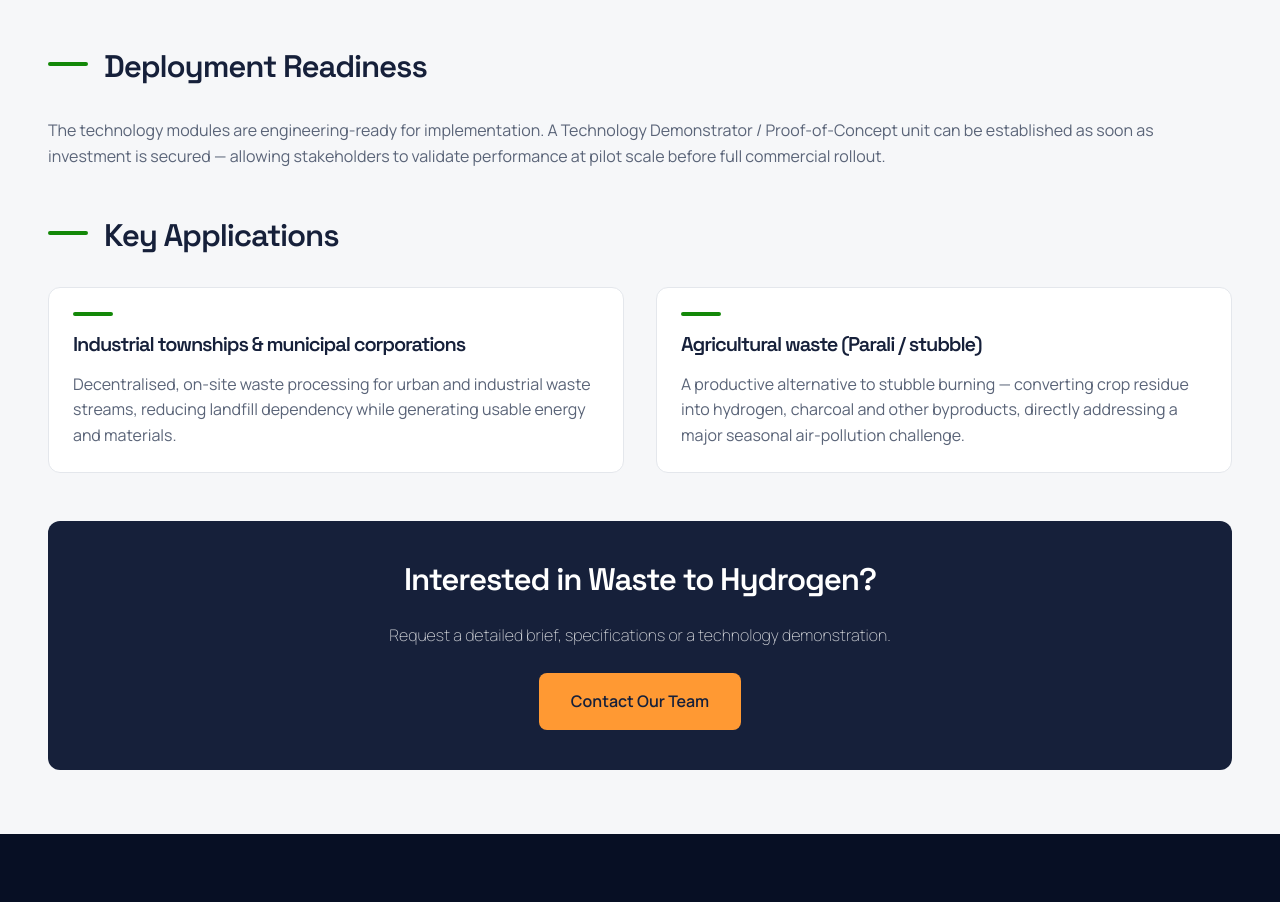
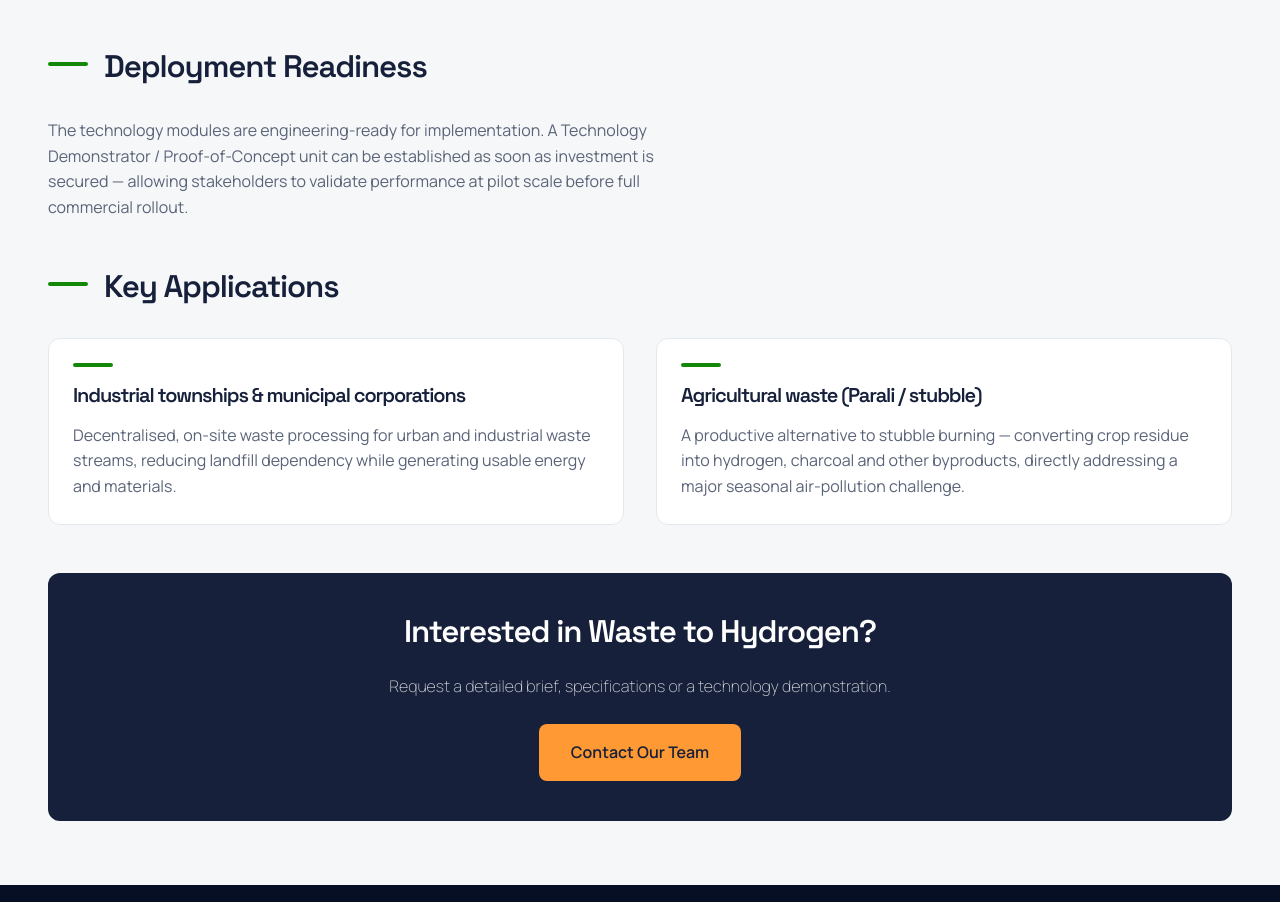
Before and after one commit to divyanshchahar/kinesis, a Next.js app: page /products/waste_to_hydrogen in a window 1280 px wide. Shown: the part 987-1889 px from the top of the page. Built offline with nearby package versions, Linux system fonts and the light colour scheme.

Commit message:
updated styling

```diff
--- a/src/app/products/waste_to_hydrogen/page.module.css
+++ b/src/app/products/waste_to_hydrogen/page.module.css
@@ -8,3 +8,7 @@
         flex: 1;
     }
 }
+
+.max60chContainer{
+    max-width: var(--max-width-60ch);
+}
```
